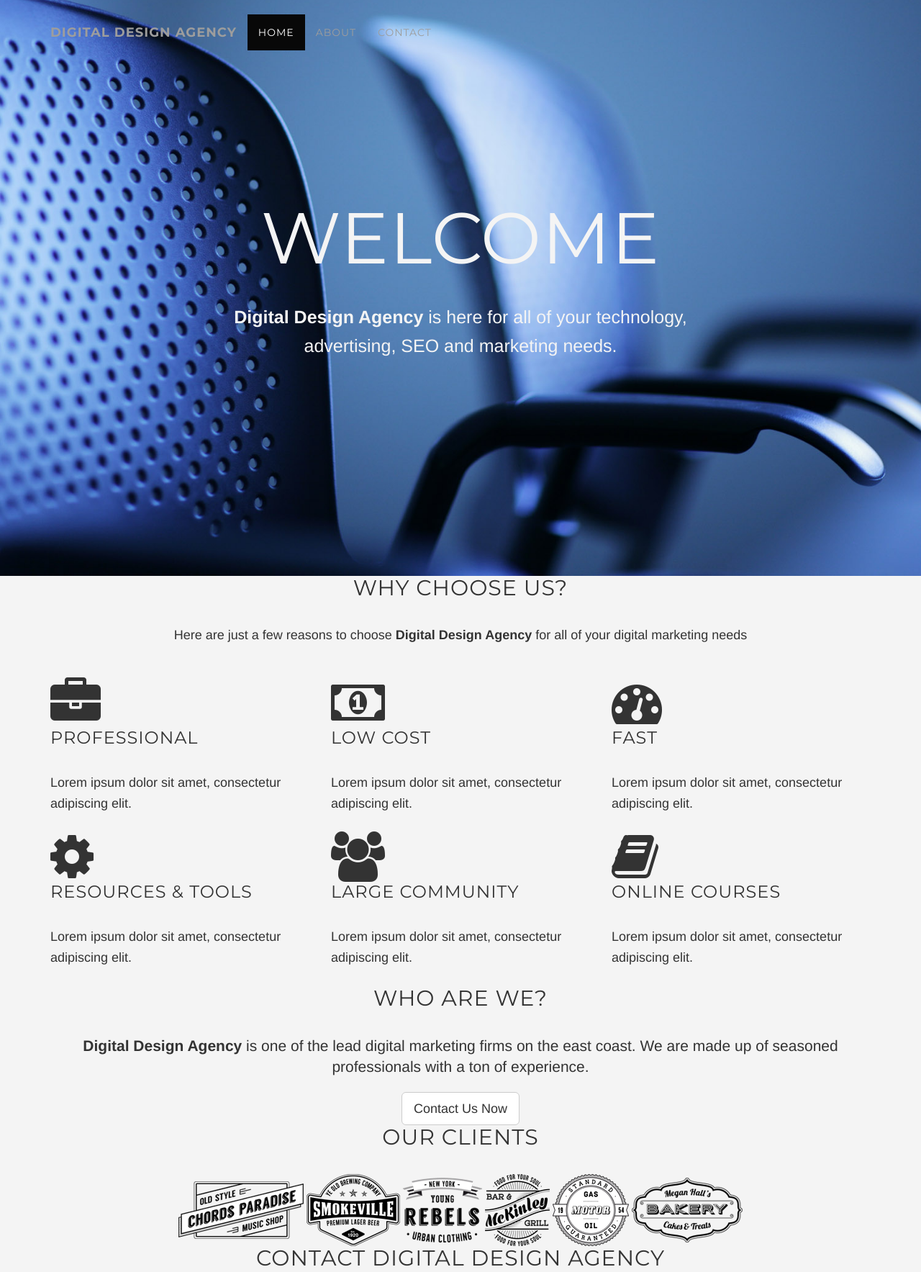
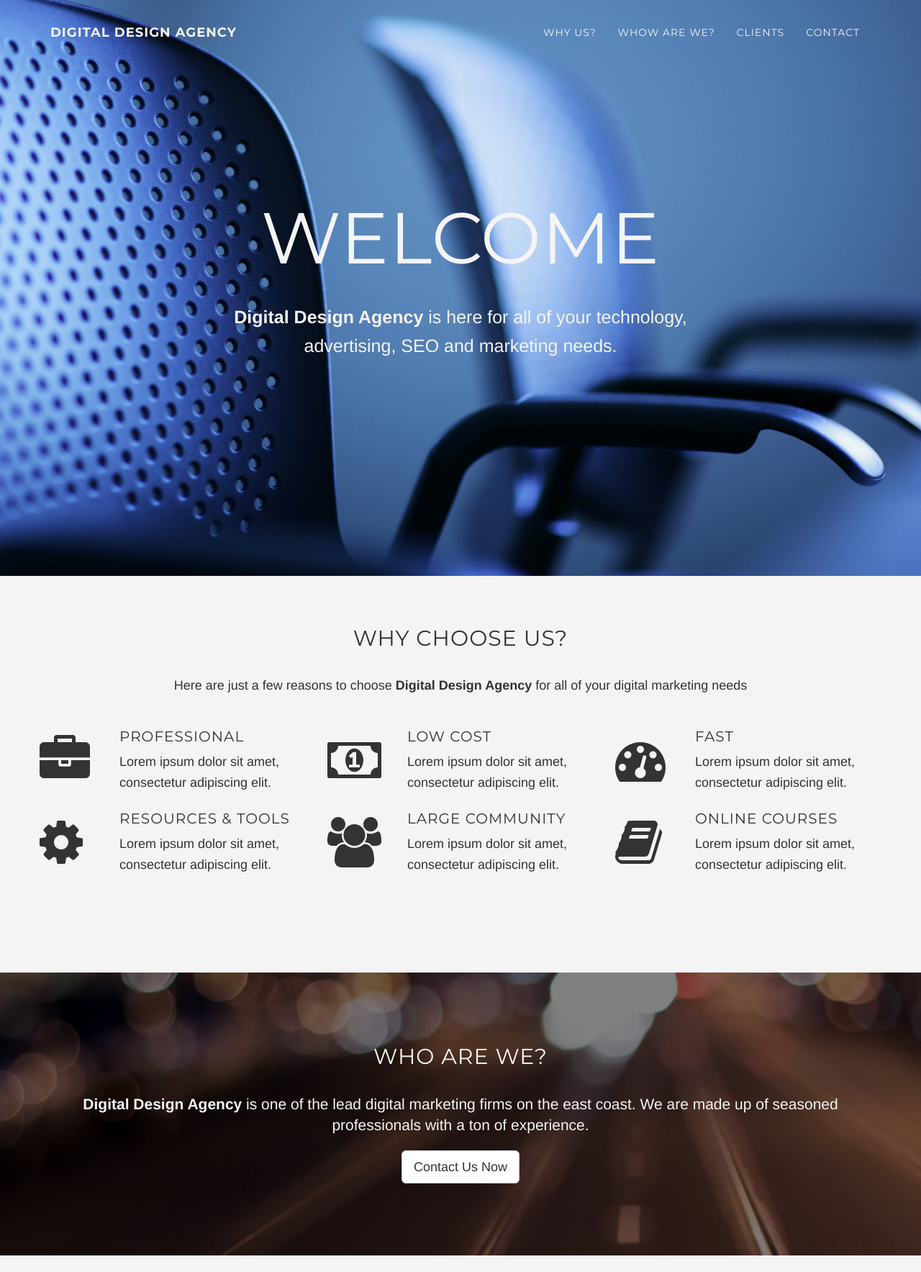
Before and after one commit to marb61a/lessagencypage, a plain HTML site: page index.html in a window 1280 px wide. Shown: the top 1767 px of the page at 72% size. Drawn offline with nearby package versions, Linux system fonts and the light colour scheme; files whose address does not match are found by name.

Commit message:
updating less file and index file

```diff
--- a/index.html
+++ b/index.html
@@ -12,9 +12,9 @@
     </head>
 
     <body>
-        <nav class="navbar navbar-inverse navbar-fixed-top">
+      <nav class="navbar navbar-custom navbar-fixed-top">
         <div class="container">
-            <div class="navbar-header">
+          <div class="navbar-header page-scroll">
             <button type="button" class="navbar-toggle collapsed" data-toggle="collapse" data-target="#navbar" aria-expanded="false" aria-controls="navbar">
               <span class="sr-only">Toggle navigation</span>
               <span class="icon-bar"></span>
@@ -23,11 +23,23 @@
             </button>
             <a class="navbar-brand" href="index.html">Digital Design Agency</a>
           </div>
-            <div id="navbar" class="collapse navbar-collapse">
+          <div id="navbar" class="collapse navbar-collapse navbar-right navbar-main-collapse">
             <ul class="nav navbar-nav">
-                <li class="active"><a href="index.html">Home</a></li>
-                <li><a href="about.html">About</a></li>
-                <li><a href="contact.html">Contact</a></li>
+              <li class="hidden">
+                <a href="#page-top"></a>
+              </li>
+              <li class="page-scroll">
+                <a href="#why">Why Us?</a>
+              </li>
+               <li class="page-scroll">
+                <a href="#who">Whow Are We?</a>
+              </li>
+               <li class="page-scroll">
+                <a href="#clients">Clients</a>
+              </li>
+               <li class="page-scroll">
+                <a href="#contact">Contact</a>
+              </li>
             </ul>
           </div><!--/.nav-collapse -->
         </div>
--- a/less/main.less
+++ b/less/main.less
@@ -154,3 +154,80 @@ a:hover,a:focus{
 		font-size:25px;
 	}
 }
+
+// Content Section
+
+.content-section{
+	padding: 70px 0 40px 0;
+}
+
+// Icon Blocks
+
+.block-icon-left{
+	overflow:auto;
+
+	h1, h2, h3, h4, h5, h6{
+		margin:0 0 10px 0;
+		padding:0;
+		font-size:20px;
+	}
+
+	.icon-content{
+		float:left;
+		width:70%;
+	}
+
+	.icon{
+		float:left;
+		width: 30%;
+		margin-top:10px;
+	}
+}
+
+.who-section{
+	width:100%;
+	padding:50px 0;
+	color:@light;
+	background: url(../img/downloads-bg.jpg) no-repeat center center scroll;
+	background-color:@dark;
+	-webkit-background-size:cover;
+	-moz-background-size:cover;
+	-o-background-size:cover;
+	background-size:cover;
+}
+
+@media(min-width:767px) {
+	.who-section{
+		padding: 100px 0;
+	}
+}
+
+
+// Client Section
+
+#clients{
+	text-align:center;
+	padding-bottom:80px;
+
+	img{
+		margin-right:30px;
+	}
+}
+
+
+// Contact Section
+
+#contact{
+	background:@dark;
+	color:@light;
+	padding-bottom:80px;
+}
+
+
+// Footer Section
+footer{
+	margin-top:10px;
+	padding-top:30px;
+	height:80px;
+	text-align:center;
+}
```
Also changed, not shown: css/main.css. Lines whose indentation alone changed are shown as unchanged.
